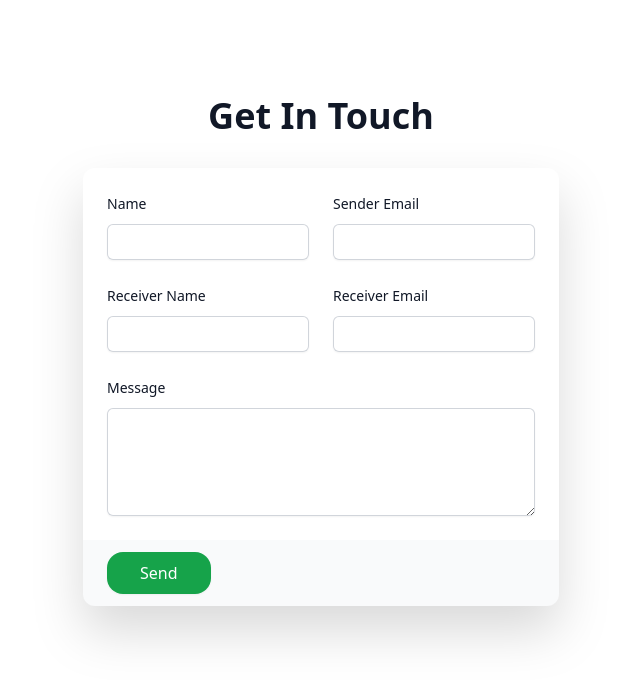
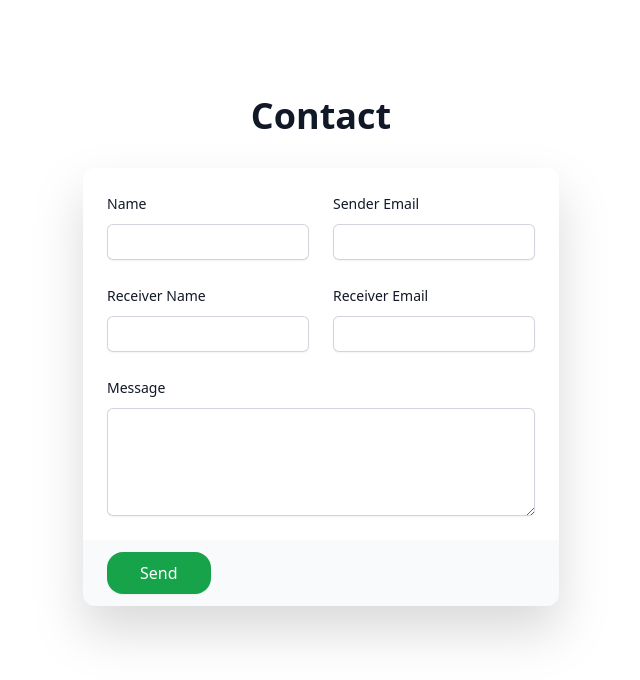
Before and after one commit to Addisu87/dowell-email, a React (Create React App) app: page / in a window 1280 px wide. Shown: the top 680 px of the page, without its empty margins (319-959 px from the left). Built offline with nearby package versions, Linux system fonts and the light colour scheme.

Commit message:
Update contact heading

```diff
--- a/src/pages/contact.js
+++ b/src/pages/contact.js
@@ -12,7 +12,7 @@ const Contact = () => {
       <div className="py-24 md:col-span-2 space-y-8">
         <div className="px-4 sm:px-0">
           <h3 className="text-2xl md:text-4xl text-center font-bold leading-6 text-gray-900">
-            Get In Touch
+            Contact
           </h3>
         </div>
         <form onSubmit={handleSubmit(onSubmit)}>
```
